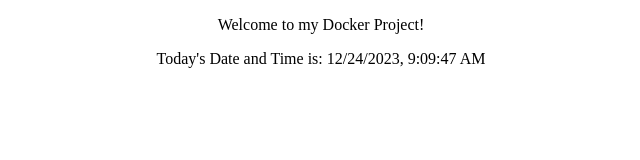
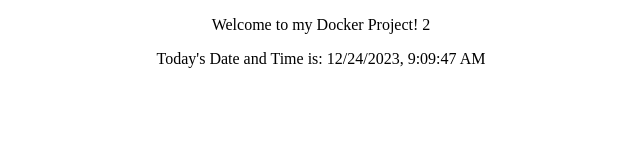
Before and after one commit to yaseenshareef7/imagerepo, a plain HTML site: page index.html in a window 1280 px wide. Shown: the full height of the page, 319-959 px from the left. Drawn offline with Linux system fonts and the light colour scheme.

Commit message:
Update index.html

```diff
--- a/index.html
+++ b/index.html
@@ -5,7 +5,7 @@
      <title>Docker Project</title>
     </head>
     <body>
-     <p>Welcome to my Docker Project!<p>
+     <p>Welcome to my Docker Project! 2 <p>
         <p>Today's Date and Time is: <span id='date-time'></span><p>
         <script>
              var dateAndTime = new Date();
```
